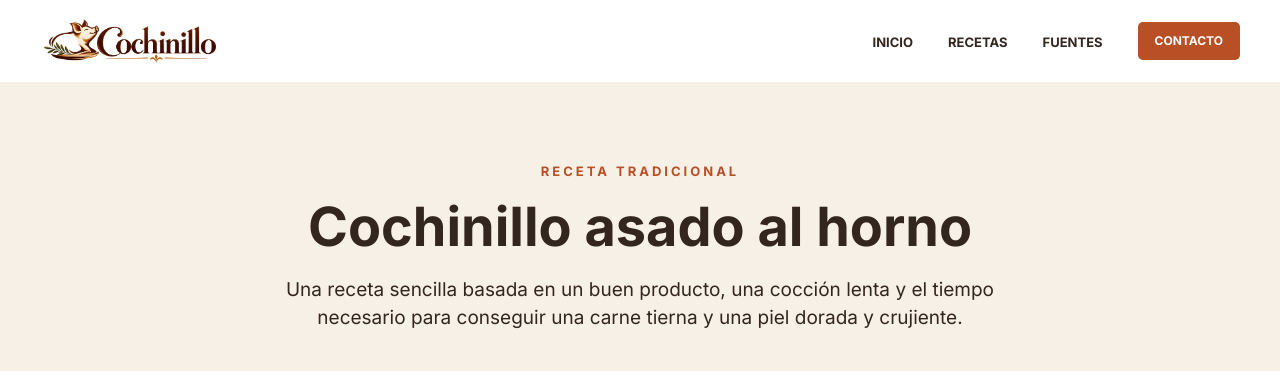
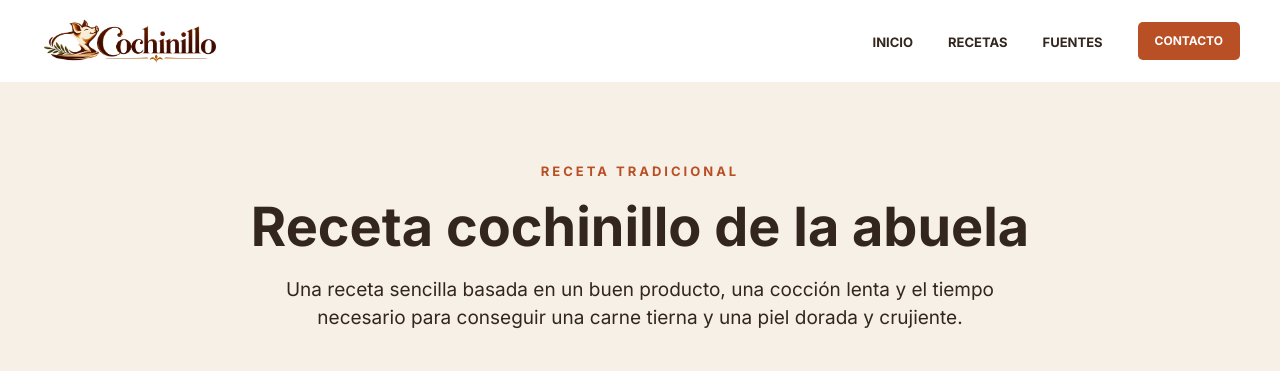
Before and after one commit to master-maria-salazar/P1-Cochinillo, a website built with Parcel: page det1.html in a window 1280 px wide. Shown: the top 371 px of the page. Built offline with nearby package versions, Linux system fonts and the light colour scheme.

Commit message:
Cambios de texto

```diff
--- a/det1.html
+++ b/det1.html
@@ -5,7 +5,7 @@
     <meta charset="UTF-8">
     <meta name="viewport" content="width=device-width, initial-scale=1.0">
 
-    <title>Cochinillo | Cochinillo asado al horno</title>
+    <title>Cochinillo | Cochinillo de la abuela</title>
 
     <meta name="description"
         content="Receta de cochinillo asado al horno con consejos para conseguir una carne tierna y una piel dorada y crujiente.">
@@ -70,7 +70,7 @@
                 </p>
 
                 <h1>
-                    Cochinillo asado al horno
+                    Receta cochinillo de la abuela
                 </h1>
 
                 <p class="intro-receta">
```
Also changed, not shown: index.html (+1 -1 lines).
